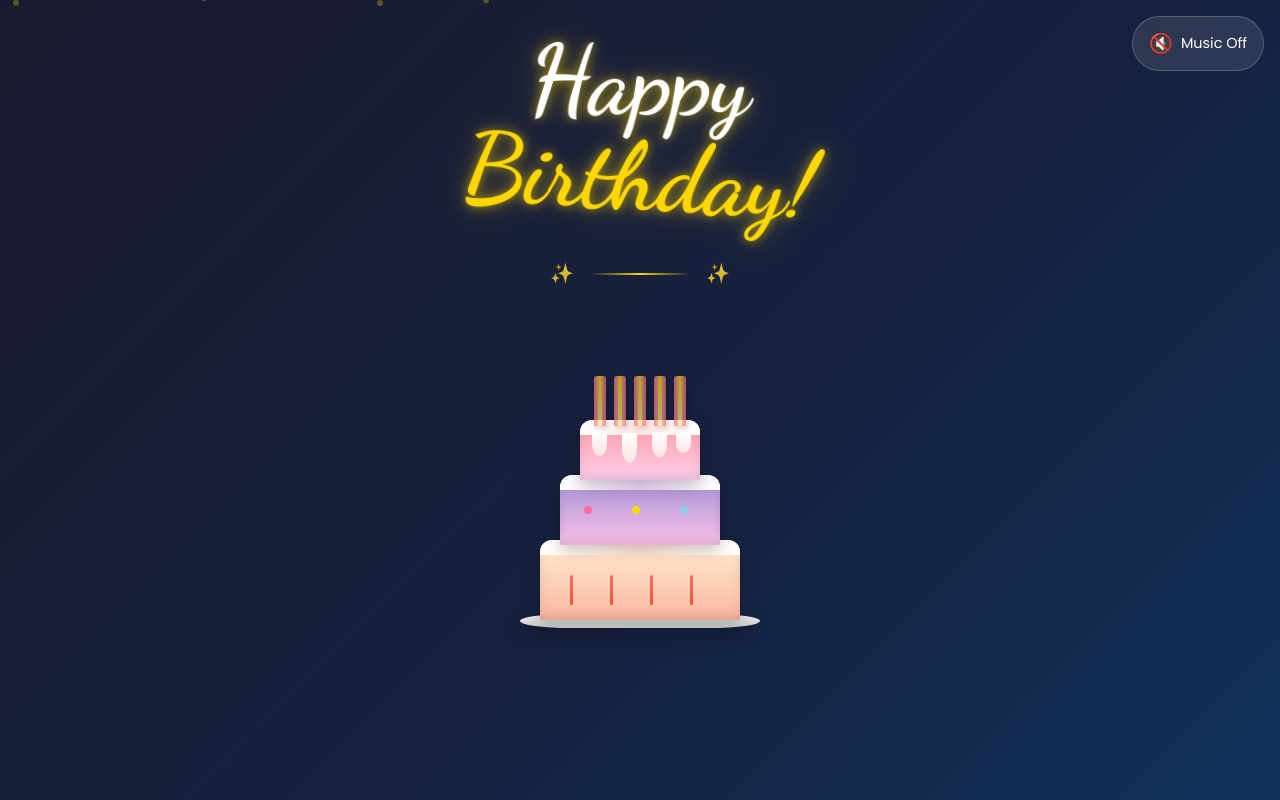
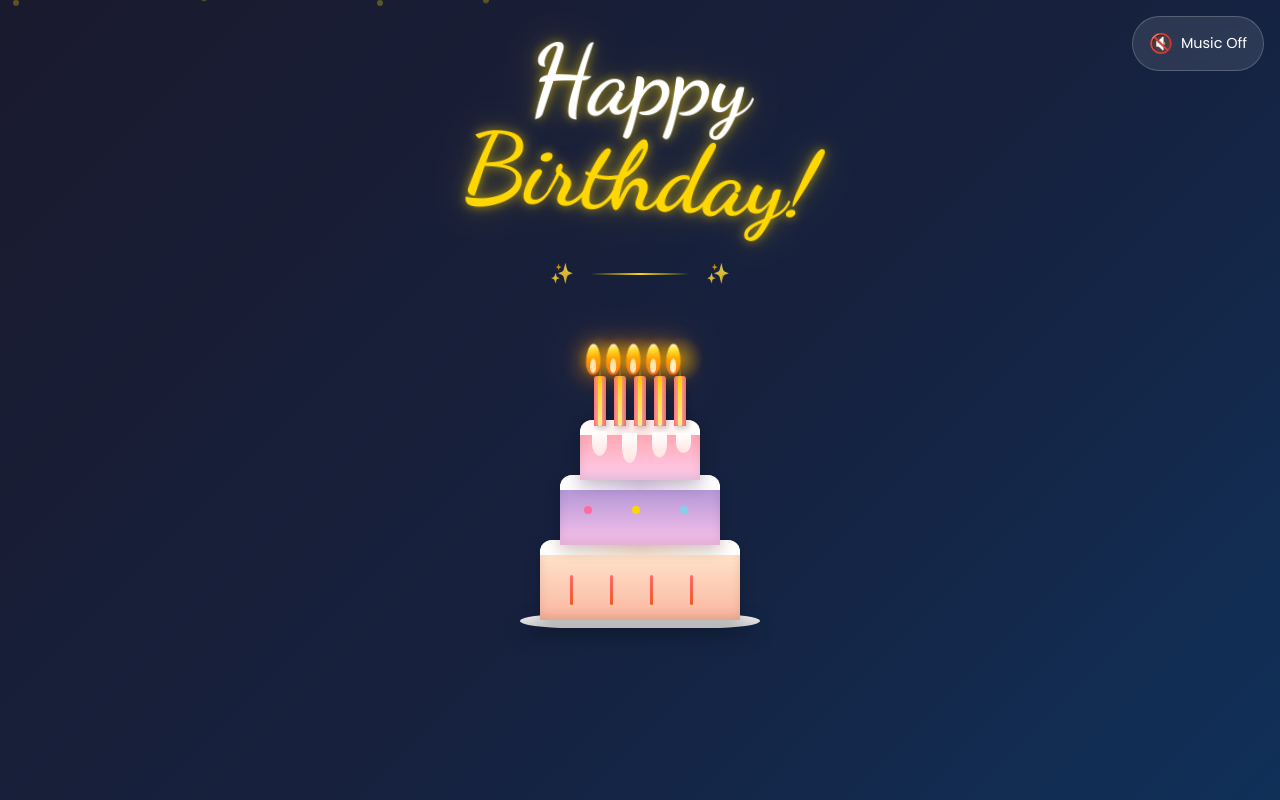
Before and after one commit to ModzAZP/gatau, a React (Vite) app: page / in a window 1280 px wide. Shown: the top 800 px of the page. Built offline with nearby package versions, Linux system fonts and the light colour scheme.

Commit message:
Extract & Upload src/components/BirthdayCake.tsx via Modz Botz

```diff
--- a/src/components/BirthdayCake.tsx
+++ b/src/components/BirthdayCake.tsx
@@ -1,21 +1,23 @@
 import Candle from './Candle';
 import '../styles/BirthdayCake.css';
 
+// UBAH: Sesuaikan tipe data props
 interface BirthdayCakeProps {
-  candlesLit: number;
-  onBlowOut: () => void;
+  candles: boolean[];
+  onBlowOut: (index: number) => void;
   allBlownOut: boolean;
 }
 
-function BirthdayCake({ candlesLit, onBlowOut, allBlownOut }: BirthdayCakeProps) {
+function BirthdayCake({ candles, onBlowOut, allBlownOut }: BirthdayCakeProps) {
   return (
     <div className="cake-wrapper">
       <div className="candles-container">
-        {[...Array(5)].map((_, i) => (
+        {/* UBAH: Looping langsung dari array state candles */}
+        {candles.map((isLit, i) => (
           <Candle
             key={i}
-            isLit={i < candlesLit}
-            onBlowOut={onBlowOut}
+            isLit={isLit}
+            onBlowOut={() => onBlowOut(i)} // Mengirimkan info lilin indeks mana yang diklik
             delay={i * 0.1}
           />
         ))}
```
